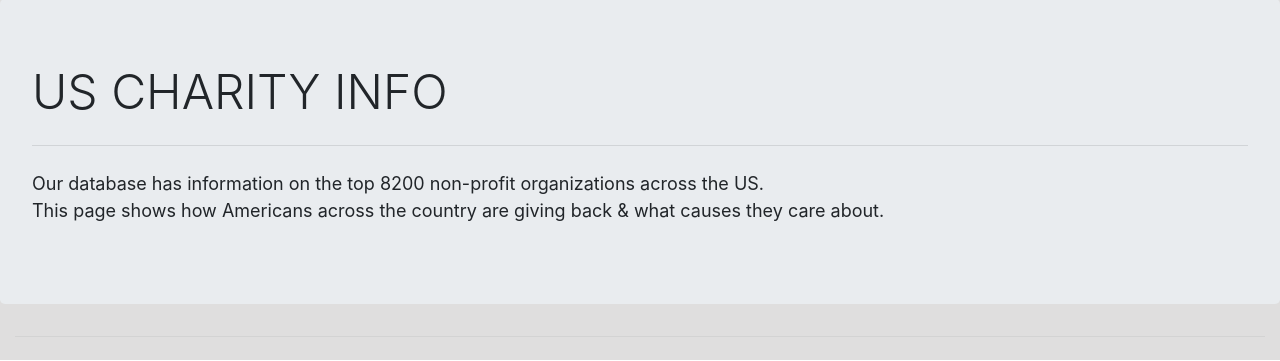
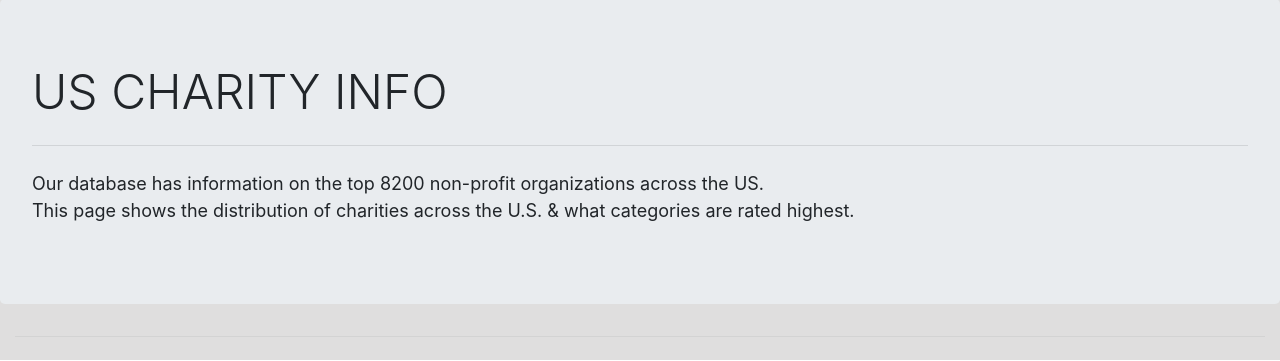
Before and after one commit to jennchang23/charity-project, a Flask app: page /us-charity-info.html in a window 1280 px wide. Shown: the part 159-520 px from the top of the page. Run offline with Flask 2, Linux system fonts and the light colour scheme; data that the repository does not hold is empty; some libraries are stand-ins or nearby versions.

Commit message:
Update us-charity-info.html

```diff
--- a/templates/us-charity-info.html
+++ b/templates/us-charity-info.html
@@ -61,7 +61,7 @@
       <div class="col-lg-12 col-md-12 col-sm-12">
       <h1 class="display-4">US CHARITY INFO</h1>
       <hr class="my-4">
-      <p class="description">Our database has information on the top 8200 non-profit organizations across the US. <br>This page shows how Americans across the country are giving back & what causes they care about.</p>
+      <p class="description">Our database has information on the top 8200 non-profit organizations across the US. <br>This page shows the distribution of charities across the U.S. & what categories are rated highest.</p>
       </div>
       </div>
     </div>
```
